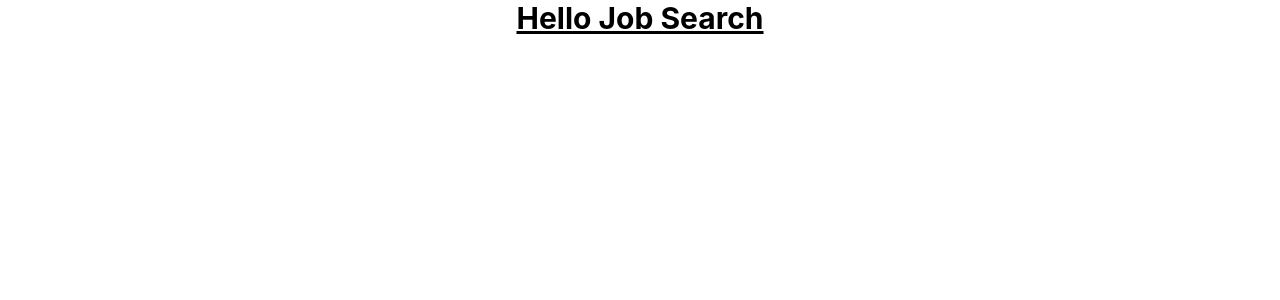
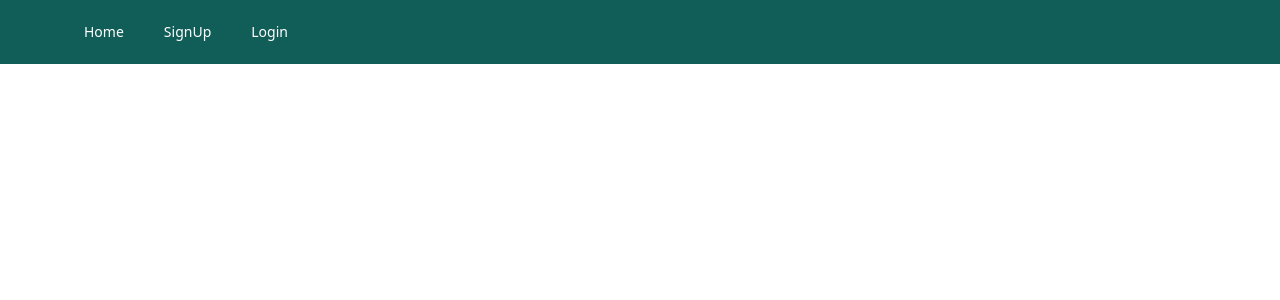
Before and after one commit to ravnishgupta/get-a-job, a React (Create React App) app in the folder client/: page / in a window 1280 px wide. Shown: the top 300 px of the page. Built offline with nearby package versions, Linux system fonts and the light colour scheme.

Commit message:
Added Nav bar

```diff
--- a/client/public/index.html
+++ b/client/public/index.html
@@ -24,7 +24,8 @@
       work correctly both with client-side routing and a non-root public URL.
       Learn how to configure a non-root public URL by running `npm run build`.
     -->
-    <title>React App</title>
+    <link href="https://fonts.googleapis.com/css2?family=Inconsolata:wght@300;400;800&family=Karla:ital,wght@0,700;1,400&display=swap" rel="stylesheet">
+    <title>Get A Job!</title>
   </head>
   <body>
     <noscript>You need to enable JavaScript to run this app.</noscript>
--- a/client/src/App.js
+++ b/client/src/App.js
@@ -1,11 +1,12 @@
 
 import './App.css';
+import Nav  from './components/Nav';
+import { ApolloProvider, ApolloClient, InMemoryCache, createHttpLink } from '@apollo/client';
 
 function App() {
   return (
     <div className="App">
-
-      <h1 className="text-3xl font-bold underline">Hello Job Search</h1>
+      <Nav></Nav>
     </div>
   );
 }
--- /dev/null
+++ b/client/src/components/Nav/index.js
@@ -0,0 +1,36 @@
+function Nav(){
+    return(
+        <div class="bg-teal-800">
+          <div class="max-w-7xl mx-auto px-4 sm:px-6 lg:px-8">
+            <div class="flex  h-16">
+              <div class="flex items-center">
+                <div class="hidden md:block">
+                  <div class="ml-10 flex items-baseline space-x-4">
+
+                    <a href="/home" class="hover:bg-teal-300 active:bg-teal-400 focus:outline-none focus:ring focus:ring-violet-300 text-white px-3 py-2 rounded-md text-sm font-medium" aria-current="page">Home</a>
+                    <a href="/home" class="hover:bg-teal-300 active:bg-teal-400 focus:outline-none focus:ring focus:ring-violet-300 text-white px-3 py-2 rounded-md text-sm font-medium" aria-current="page">SignUp</a>
+                    <a href="/home" class="hover:bg-teal-300 active:bg-teal-400 focus:outline-none focus:ring focus:ring-violet-300 text-white px-3 py-2 rounded-md text-sm font-medium" aria-current="page">Login</a>
+                  </div>
+                </div>
+
+
+
+              </div>
+            </div>
+          </div>
+
+
+          <div class="md:hidden" id="mobile-menu">
+            <div class="px-2 pt-2 pb-3 space-y-1 sm:px-3">
+
+              <a href="/home" class="bg-gray-900 text-white block px-3 py-2 rounded-md text-base font-medium" aria-current="page">Home</a>
+
+
+
+            </div>
+          </div>
+        </div>
+    );
+}
+
+export default Nav;
--- a/client/src/index.css
+++ b/client/src/index.css
@@ -1,17 +1,3 @@
 @tailwind base;
 @tailwind components;
 @tailwind utilities;
-
-body {
-  margin: 0;
-  font-family: -apple-system, BlinkMacSystemFont, 'Segoe UI', 'Roboto', 'Oxygen',
-    'Ubuntu', 'Cantarell', 'Fira Sans', 'Droid Sans', 'Helvetica Neue',
-    sans-serif;
-  -webkit-font-smoothing: antialiased;
-  -moz-osx-font-smoothing: grayscale;
-}
-
-code {
-  font-family: source-code-pro, Menlo, Monaco, Consolas, 'Courier New',
-    monospace;
-}
```
